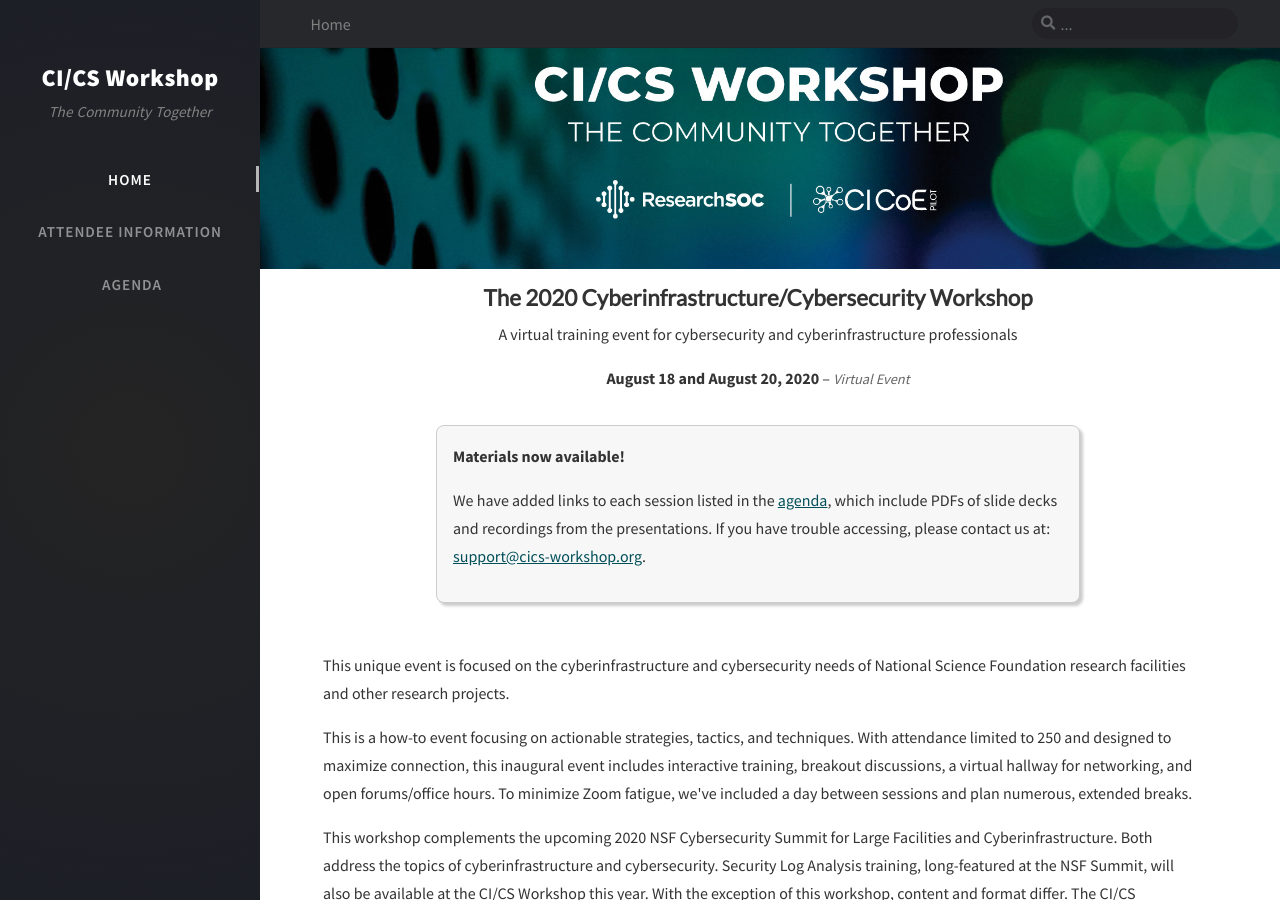
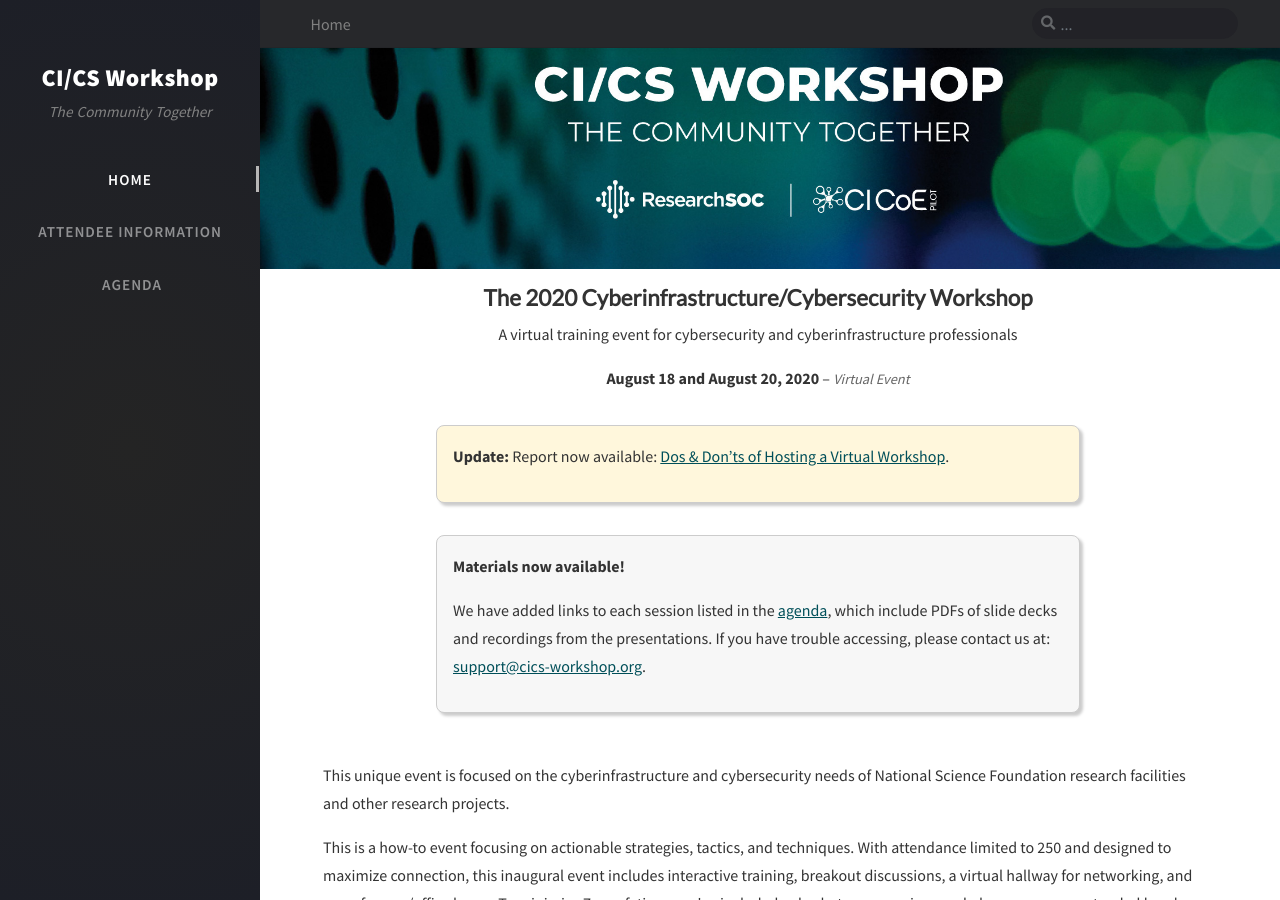
Before and after one commit to cics-workshop/cics-workshop.github.io, a Jekyll site: the page built from index.html, in a window 1280 px wide and 900 px high. Built offline with Jekyll 4.4.1, drawn with Linux system fonts in a browser that asks for light colours; nearby versions of some CDN libraries; the list of posts is cut into pages by our own code; comment, search, counter and statistics services are not loaded.

Commit message:
adding link to report

```diff
--- a/_layouts/home.html
+++ b/_layouts/home.html
@@ -15,10 +15,21 @@ layout: mainpage
 </div>
 
 <div class="col-8 col-lg-8 col-xl-8"
+     style="margin: auto; margin-top: 2em; text-align: left; background-color: #fff7dc; border: 1px solid #ccc; padding: 1em; border-radius: 0.5em; box-shadow: #ccc 3px 3px 3px">
+    <p>
+        <strong>Update:</strong> Report now available:
+        <a href="https://cics-workshop.org/materials/cics-workshop-do-dont.pdf" target="_blank"
+           style="color: #004F59; text-decoration: underline">Dos & Don’ts of Hosting a Virtual Workshop</a>.
+    </p>
+</div>
+
+<div class="col-8 col-lg-8 col-xl-8"
      style="margin: auto; margin-top: 2em; text-align: left; background-color: #f7f7f7; border: 1px solid #ccc; padding: 1em; border-radius: 0.5em; box-shadow: #ccc 3px 3px 3px">
     <p><strong>Materials now available!</strong></p>
     <p>
-        We have added links to each session listed in the <a href="/agenda" style="color: #004F59; text-decoration: underline">agenda</a>, which include
+        We have added links to each session listed in the <a href="/agenda"
+                                                             style="color: #004F59; text-decoration: underline">agenda</a>,
+        which include
         PDFs of slide decks and recordings from the presentations. If you have trouble
         accessing, please contact us at:
         <a href="mailto:support@cics-workshop.org" style="color: #004F59; text-decoration: underline">
```
